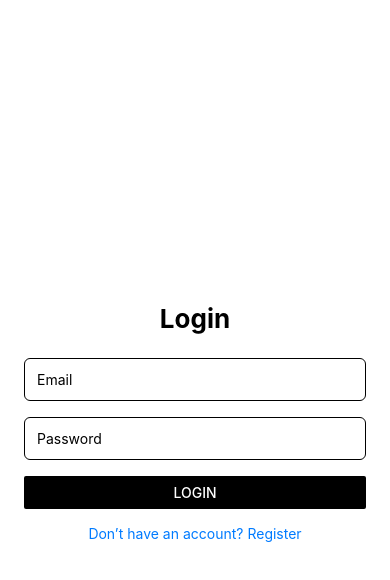
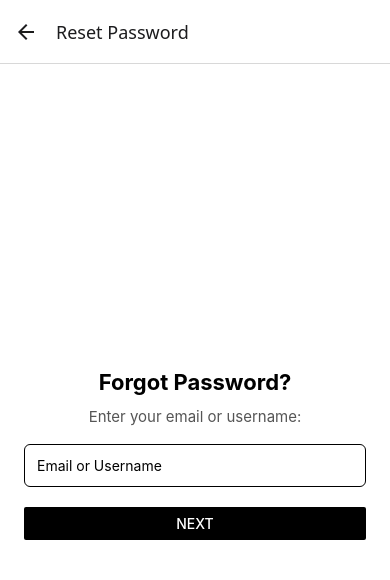
Before and after one commit to Soudt21/workout-tracker, a React Native app: screen /ForgotPassword in a window 390 px wide. Shown: the top 580 px of the page. Built offline with nearby package versions, Linux system fonts and the light colour scheme.

Commit message:
Added a forgot password button and page

```diff
--- a/App.js
+++ b/App.js
@@ -4,7 +4,7 @@ import { NavigationContainer } from '@react-navigation/native';
 import { createNativeStackNavigator } from '@react-navigation/native-stack';
 import { View, ActivityIndicator } from 'react-native';
 import AsyncStorage from '@react-native-async-storage/async-storage';
-
+import ForgotPasswordScreen from './screens/ForgotPasswordScreen';
 import LoginScreen from './screens/LoginScreen';
 import RegisterScreen from './screens/RegisterScreen';
 import NavigationWrapper from './navigation/NavigationWrapper';
@@ -48,10 +48,16 @@ export default function App() {
       ) : (
         <>
           <Stack.Screen name="Login" component={LoginScreen} />
+          <Stack.Screen
+            name="ForgotPassword"
+            component={ForgotPasswordScreen}
+            options={{ headerShown: true, title: 'Reset Password' }}
+          />
           <Stack.Screen name="Register" component={RegisterScreen} />
         </>
       )}
     </Stack.Navigator>
   </NavigationContainer>
 );
+
 }
--- /dev/null
+++ b/screens/ForgotPasswordScreen.js
@@ -0,0 +1,114 @@
+import React, { useState } from 'react';
+import { View, Text, TextInput, Button, Alert, StyleSheet, KeyboardAvoidingView, Platform } from 'react-native';
+import AsyncStorage from '@react-native-async-storage/async-storage';
+
+export default function ForgotPasswordScreen({ navigation }) {
+  const [identifier, setIdentifier] = useState('');
+  const [step, setStep] = useState(1); // 1 = enter id, 2 = enter new pw
+  const [newPassword, setNewPassword] = useState('');
+
+  // 1. Check if user exists
+  const handleFindUser = async () => {
+    if (!identifier.trim()) {
+      Alert.alert('Required', 'Please enter your email or username.');
+      return;
+    }
+    const usersJson = await AsyncStorage.getItem('@users');
+    const users = usersJson ? JSON.parse(usersJson) : [];
+    const found = users.find(
+      u =>
+        u.email?.toLowerCase() === identifier.trim().toLowerCase() ||
+        u.username?.toLowerCase() === identifier.trim().toLowerCase()
+    );
+    if (!found) {
+      Alert.alert('Not found', 'No user with that email or username.');
+      return;
+    }
+    setStep(2);
+  };
+
+  // 2. Reset the password
+  const handleResetPassword = async () => {
+    if (!newPassword.trim()) {
+      Alert.alert('Required', 'Please enter a new password.');
+      return;
+    }
+    const usersJson = await AsyncStorage.getItem('@users');
+    let users = usersJson ? JSON.parse(usersJson) : [];
+    users = users.map(u => {
+      if (
+        u.email?.toLowerCase() === identifier.trim().toLowerCase() ||
+        u.username?.toLowerCase() === identifier.trim().toLowerCase()
+      ) {
+        return { ...u, password: newPassword };
+      }
+      return u;
+    });
+    await AsyncStorage.setItem('@users', JSON.stringify(users));
+    Alert.alert('Success', 'Password reset! You can now log in.');
+    navigation.navigate('Login');
+  };
+
+  return (
+    <KeyboardAvoidingView
+      behavior={Platform.OS === 'ios' ? 'padding' : 'height'}
+      style={styles.container}
+    >
+      <Text style={styles.title}>Forgot Password?</Text>
+      {step === 1 ? (
+        <>
+          <Text style={styles.subtitle}>Enter your email or username:</Text>
+          <TextInput
+            placeholder="Email or Username"
+            value={identifier}
+            onChangeText={setIdentifier}
+            autoCapitalize="none"
+            style={styles.input}
+          />
+          <Button title="Next" onPress={handleFindUser} color="#000" />
+        </>
+      ) : (
+        <>
+          <Text style={styles.subtitle}>Enter your new password:</Text>
+          <TextInput
+            placeholder="New Password"
+            value={newPassword}
+            onChangeText={setNewPassword}
+            secureTextEntry
+            style={styles.input}
+          />
+          <Button title="Reset Password" onPress={handleResetPassword} color="#000" />
+        </>
+      )}
+    </KeyboardAvoidingView>
+  );
+}
+
+const styles = StyleSheet.create({
+  container: {
+    flex: 1,
+    backgroundColor: '#fff',
+    justifyContent: 'center',
+    padding: 24,
+  },
+  title: {
+    fontSize: 22,
+    fontWeight: 'bold',
+    marginBottom: 12,
+    textAlign: 'center',
+  },
+  subtitle: {
+    fontSize: 15,
+    textAlign: 'center',
+    marginBottom: 18,
+    color: '#555',
+  },
+  input: {
+    borderWidth: 1,
+    borderColor: '#000',
+    padding: 12,
+    borderRadius: 6,
+    marginBottom: 20,
+    color: '#000',
+  },
+});
--- a/screens/LoginScreen.js
+++ b/screens/LoginScreen.js
@@ -8,7 +8,8 @@ import {
   StyleSheet,
   Alert,
   KeyboardAvoidingView,
-  Platform
+  Platform,
+  TouchableOpacity
 } from 'react-native';
 import AsyncStorage from '@react-native-async-storage/async-storage';
 import { loginUser } from '../services/authService';
@@ -56,6 +57,13 @@ export default function LoginScreen({ navigation }) {
 
       <Button title="Login" onPress={login} color="#000" />
 
+      <TouchableOpacity
+  style={{ marginTop: 12 }}
+  onPress={() => navigation.navigate('ForgotPassword')}
+>
+  <Text style={styles.link}>Forgot Password?</Text>
+</TouchableOpacity>
+
       <Text style={styles.link} onPress={() => navigation.navigate('Register')}>
         Don’t have an account? Register
       </Text>
```
Lines whose indentation alone changed are shown as unchanged.
